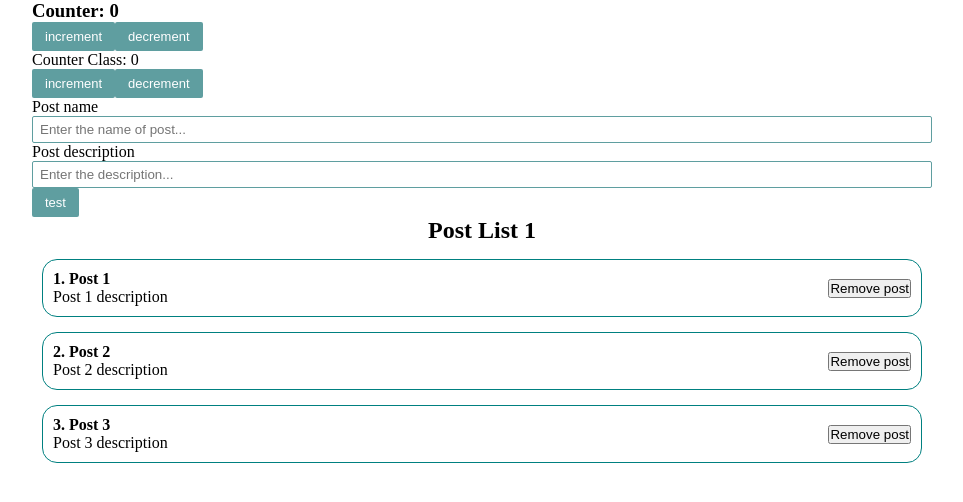
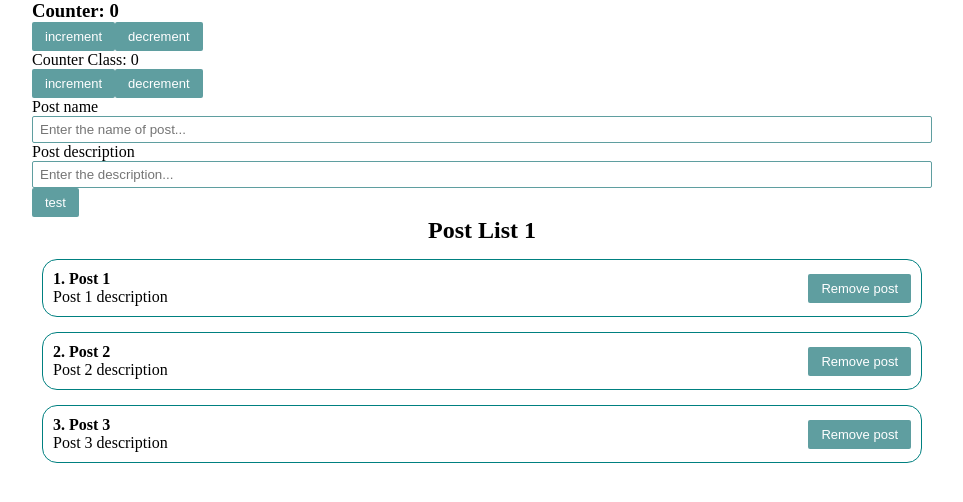
Before and after one commit to fromintel/react_base, a React (Create React App) app: page / in a window 1280 px wide. Shown: the top 502 px of the page, without its empty margins (158-1121 px from the left). Built offline with nearby package versions, Linux system fonts and the light colour scheme.

Commit message:
0.1 [react-base] Change button for post item

```diff
--- a/src/components/PostItem.jsx
+++ b/src/components/PostItem.jsx
@@ -1,4 +1,5 @@
 import React from 'react';
+import CoreButton from './UI/CoreButton/CoreButton';
 
 const PostItem = (props) => {
     return (
@@ -8,7 +9,7 @@ const PostItem = (props) => {
                 <p>{props.post.desc}</p>
             </div>
             <div className="post__actions">
-                <button onClick={() => props.remove(props.post)}>Remove post</button>
+                <CoreButton onClick={() => props.remove(props.post)}>Remove post</CoreButton>
             </div>
         </div>
     )
```
